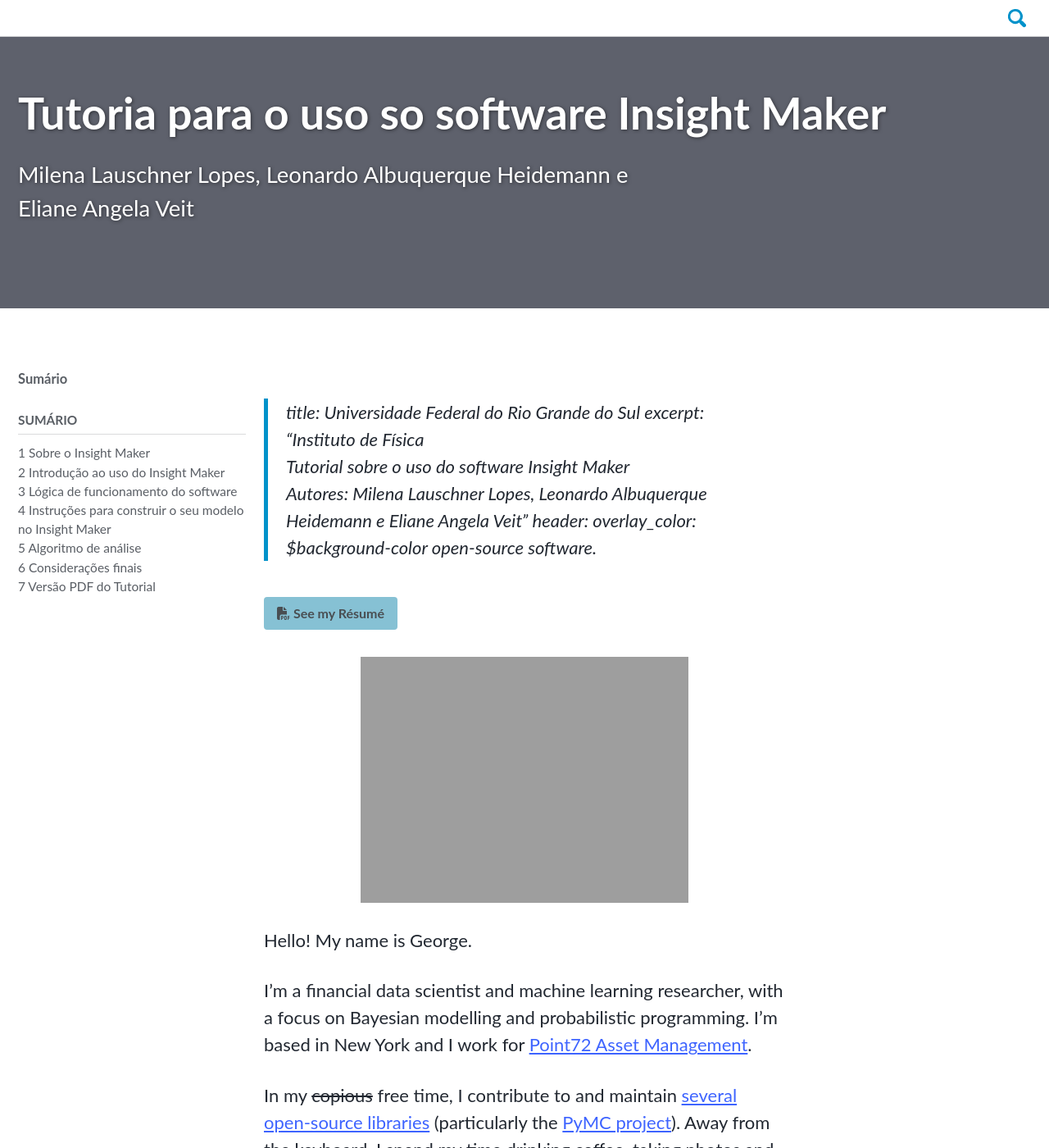
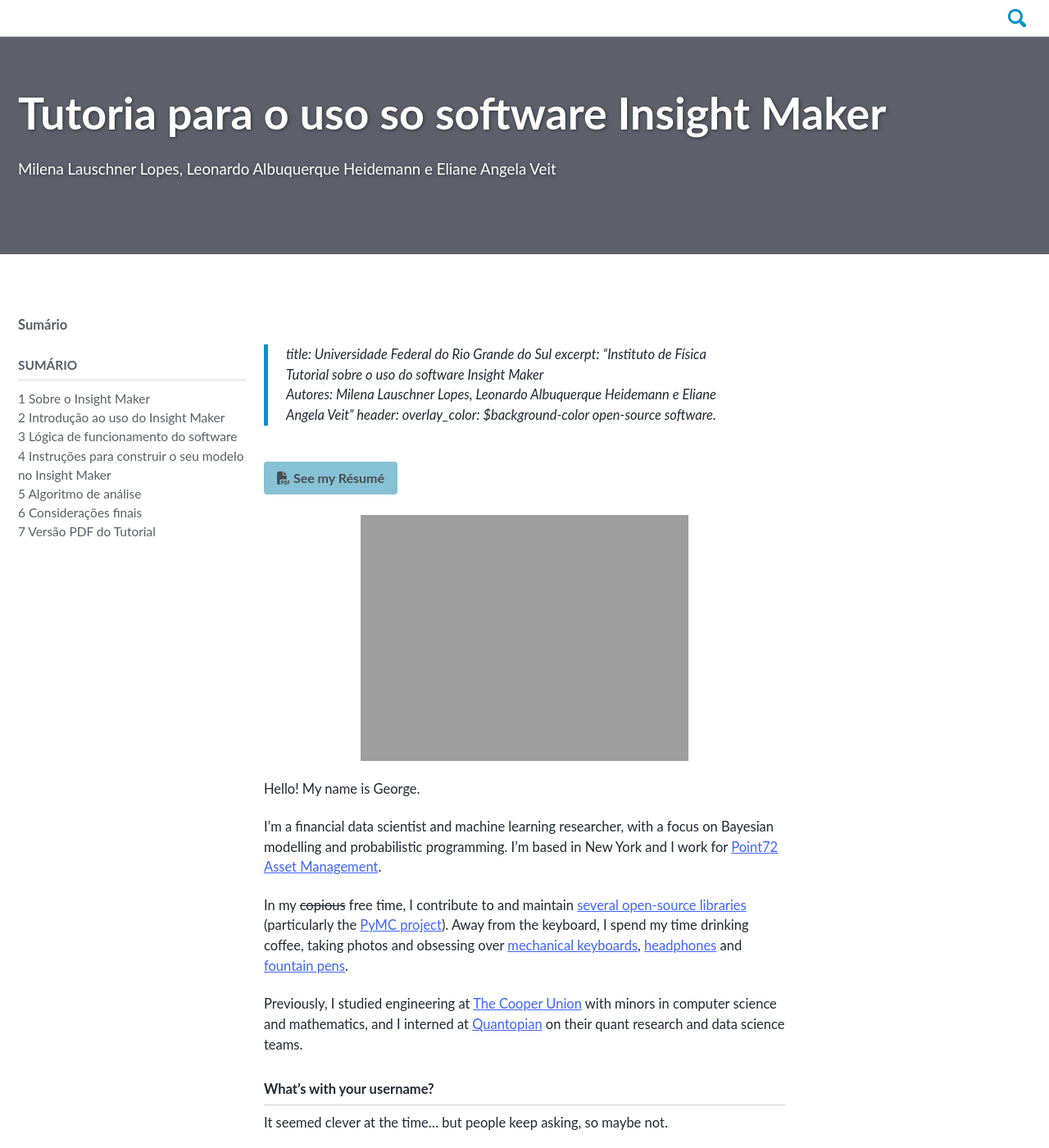
Before and after one commit to milenalauschner/MM, a Jekyll site: the page built from _pages/about.md, in a window 1280 px wide and 1400 px high. Shown: the whole window at 82% size. Built offline with Jekyll 4.4.1, drawn with Linux system fonts in a browser that asks for light colours; cached includes are drawn as plain includes; nearby versions of some CDN libraries; some web fonts are replaced.

Commit message:
Update _page.scss

```diff
--- a/_sass/minimal-mistakes/_page.scss
+++ b/_sass/minimal-mistakes/_page.scss
@@ -63,7 +63,7 @@
 
 .page__lead {
   font-family: $global-font-family;
-  font-size: $type-size-4;
+  font-size: 0.85em;
 }
 
 .page__content {
@@ -92,7 +92,7 @@
   p,
   li,
   dl {
-    font-size: 1em;
+    font-size: 0.75em;
   }
 
   /* paragraph indents */
@@ -189,7 +189,7 @@
     }
 
     .page__title {
-      font-size: $type-size-2;
+      font-size: 0.75em;
 
       @include breakpoint($small) {
         font-size: $type-size-1;
```
